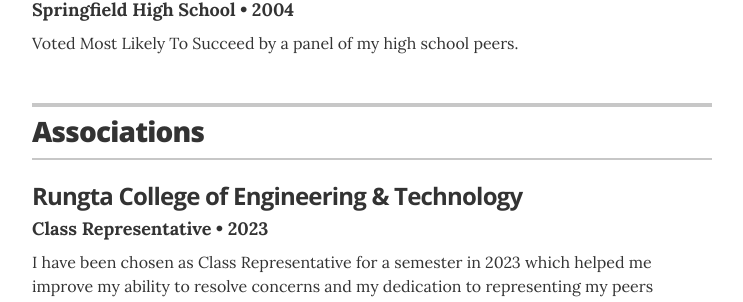
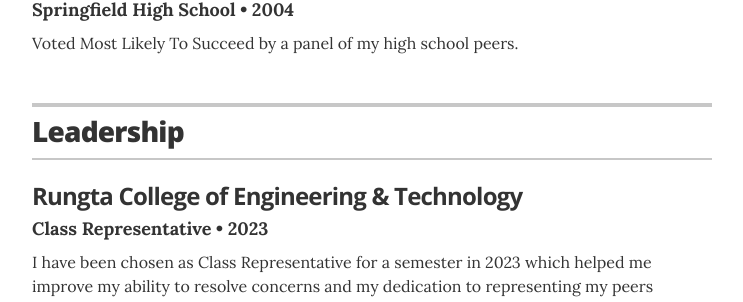
Before and after one commit to deependra-painkra/resume, a Jekyll site: the page built from index.html, in a window 1280 px wide and 900 px high, scrolled down 1893 px. Shown: the part 454-756 px from the top of the window, without its empty margins (268-1011 px from the left). Built offline with Jekyll 4.4.1, drawn with Linux system fonts in a browser that asks for light colours.

Commit message:
Update resume.html

```diff
--- a/_layouts/resume.html
+++ b/_layouts/resume.html
@@ -160,7 +160,7 @@
       <section class="content-section">
 
         <header class="section-header">
-          <h2>Associations</h2>
+          <h2>Leadership</h2>
         </header>
 
         {% for association in site.data.associations %}
```
